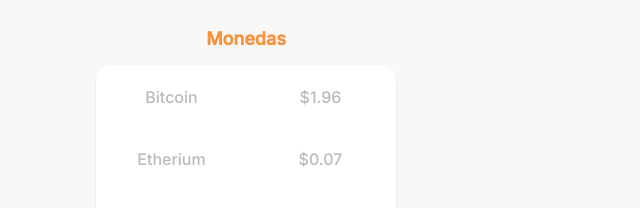
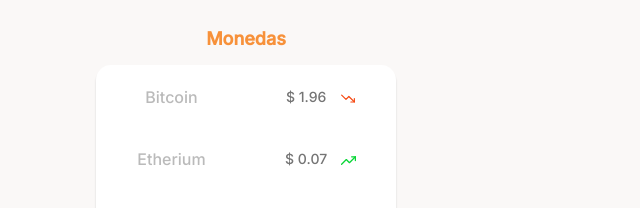
Before and after one commit to JohanGDH/BataBit, a plain HTML site: page index.html in a window 1280 px wide. Shown: the part 738-946 px from the top of the page, 394-1034 px from the left. Drawn offline with Linux system fonts and the light colour scheme.

Commit message:
Terminada la tabla 1

```diff
--- a/css/styles.css
+++ b/css/styles.css
@@ -167,6 +167,12 @@ main {
      line-height: 2.3rem;
      color: var(--bitcon-orange);
  }
+ .main-currency-table .currency-table-date {
+    width: 173px;
+    margin: 0 auto;
+    padding: 8px;
+     background-color: var(--soft-orange);
+ }
 
  .currency-table-container {
      width: 90%;
@@ -210,9 +216,24 @@ main {
     border-radius: 0 0 0 8px;
  }
 
- .main-currency-table .currency-table-date {
-    width: 173px;
-    margin: 0 auto;
-    padding: 8px;
-     background-color: var(--soft-orange);
+ .main-currency-table .table__rigth {
+    font-size: 1.4rem;
+    font-weight: normal;
+    line-height: 1.7rem;
+    color: #757575;
  }
+ .main-currency-table-icon {
+     display: inline-block;
+     width: 15px;
+     height: 15px;
+     margin-left: 10px;
+     background-image: url("../assets/icons/trending-down.svg");
+     background-size: contain;
+     background-position: center;
+     background-repeat: no-repeat;
+     vertical-align: middle;
+ }
+
+ .trending-up {
+     background-image: url("../assets/icons/trending-up.svg");
+ }
```
Also changed, not shown: index.html (+4 -4 lines).
